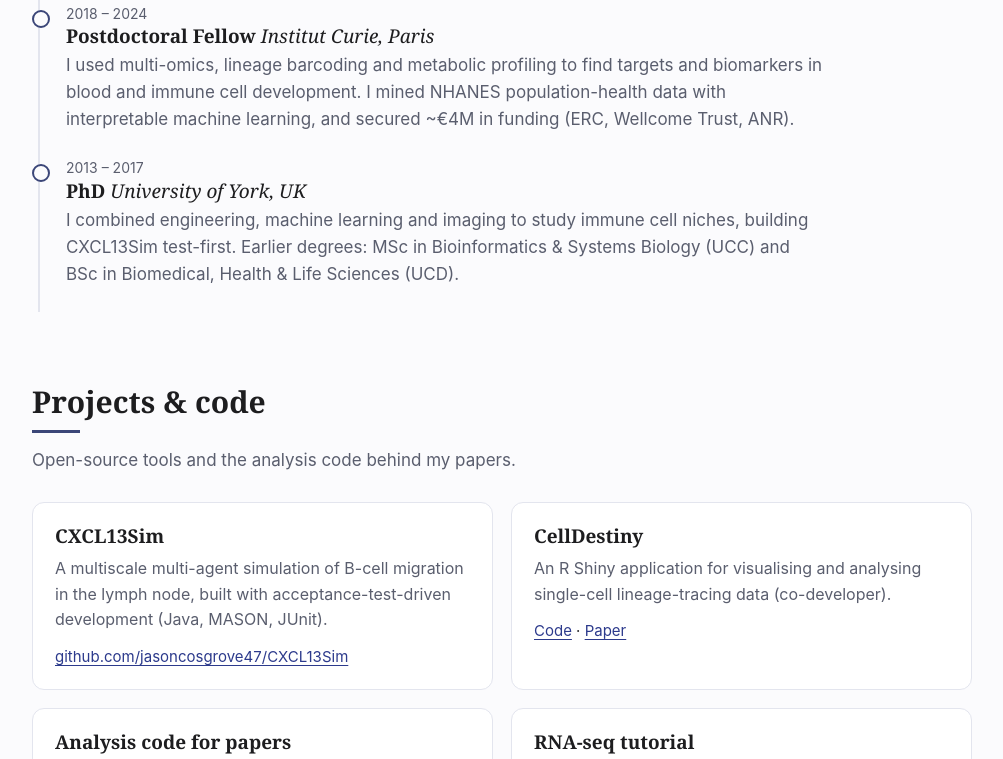
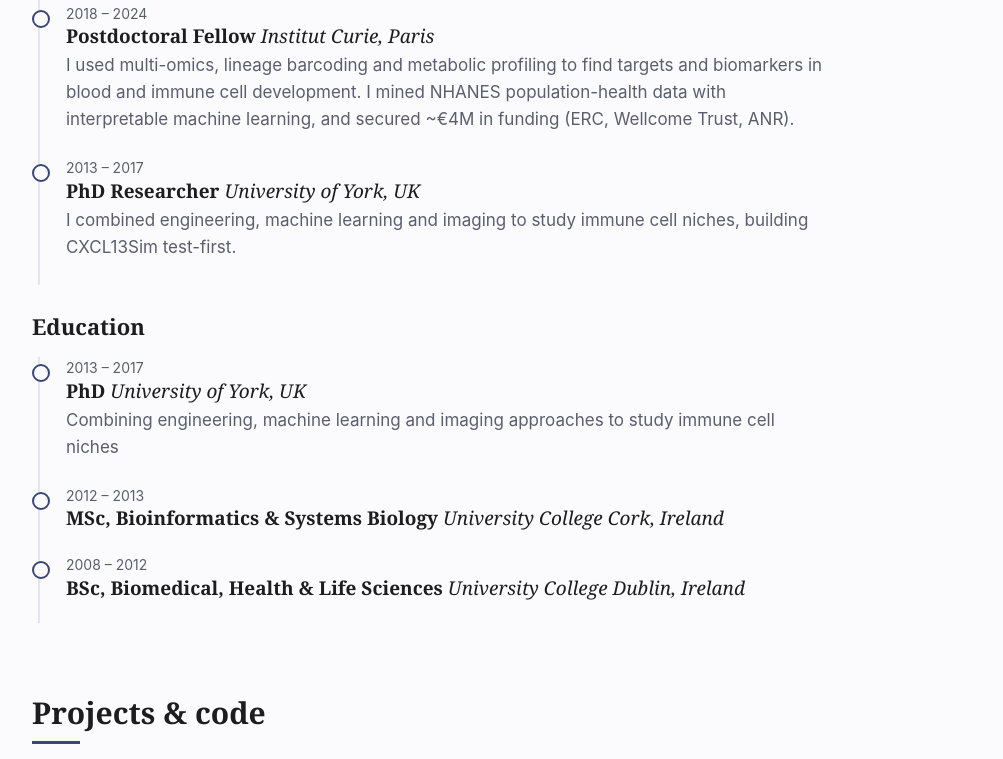
Before and after one commit to jasoncosgrove47/jasoncosgrove47.github.io, a plain HTML site: page index.html in a window 1280 px wide. Shown: the part 2218-2977 px from the top of the page, without its empty margins (138-1141 px from the left). Drawn offline with Linux system fonts and the light colour scheme.

Commit message:
Add Education section; drop C3 footer link
Co-Authored-By: Claude Opus 5.5 <noreply@anthropic.com>

```diff
--- a/index.html
+++ b/index.html
@@ -198,8 +198,16 @@
           <p>I manage partnership research projects that develop new experimental and computational tools for drug discovery.</p></li>
         <li><div class="when">2018 – 2024</div><h3>Postdoctoral Fellow <span>Institut Curie, Paris</span></h3>
           <p>I used multi-omics, lineage barcoding and metabolic profiling to find targets and biomarkers in blood and immune cell development. I mined NHANES population-health data with interpretable machine learning, and secured ~€4M in funding (ERC, Wellcome Trust, ANR).</p></li>
+        <li><div class="when">2013 – 2017</div><h3>PhD Researcher <span>University of York, UK</span></h3>
+          <p>I combined engineering, machine learning and imaging to study immune cell niches, building CXCL13Sim test-first.</p></li>
+      </ul>
+
+      <h3 style="font-size:22px;margin:28px 0 18px">Education</h3>
+      <ul class="timeline">
         <li><div class="when">2013 – 2017</div><h3>PhD <span>University of York, UK</span></h3>
-          <p>I combined engineering, machine learning and imaging to study immune cell niches, building CXCL13Sim test-first. Earlier degrees: MSc in Bioinformatics &amp; Systems Biology (UCC) and BSc in Biomedical, Health &amp; Life Sciences (UCD).</p></li>
+          <p>Combining engineering, machine learning and imaging approaches to study immune cell niches</p></li>
+        <li><div class="when">2012 – 2013</div><h3>MSc, Bioinformatics &amp; Systems Biology <span>University College Cork, Ireland</span></h3></li>
+        <li><div class="when">2008 – 2012</div><h3>BSc, Biomedical, Health &amp; Life Sciences <span>University College Dublin, Ireland</span></h3></li>
       </ul>
     </div>
   </section>
@@ -300,7 +308,6 @@
       <a href="https://scholar.google.com/citations?user=gH0WDeIAAAAJ&amp;hl=en">Google Scholar</a>
       <a href="https://github.com/jasoncosgrove47">GitHub</a>
       <a href="https://orcid.org/0000-0003-3121-2009">ORCID</a>
-      <a href="https://c3bioscience.com">C3 Bioscience</a>
     </div>
   </div>
 </footer>
```
